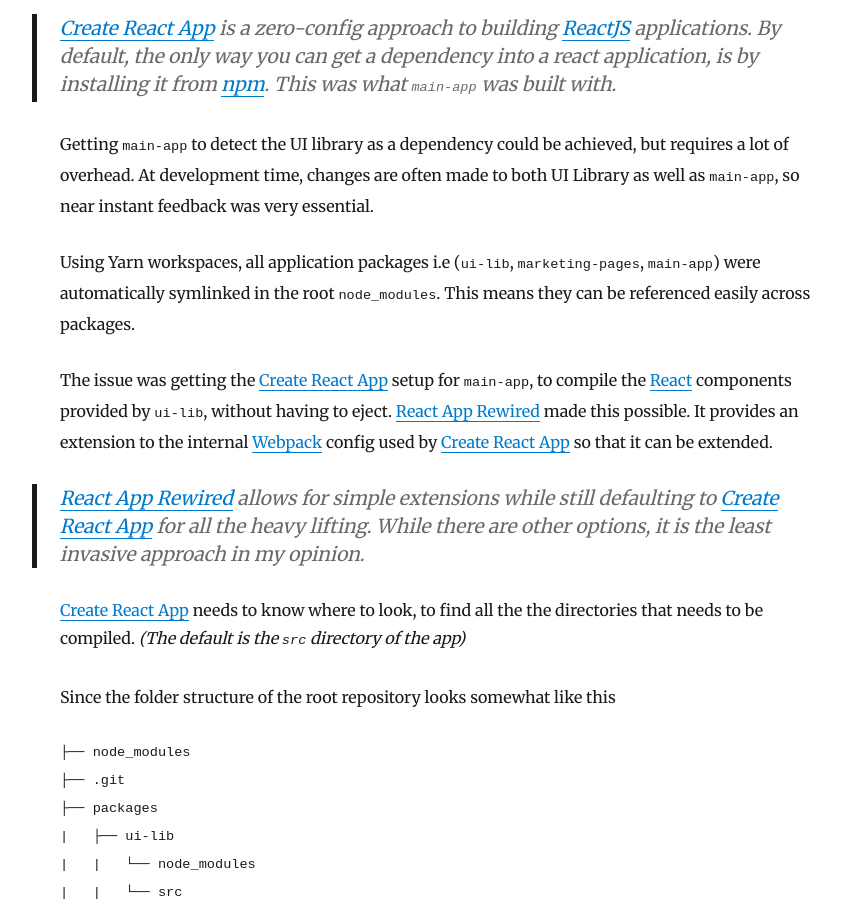
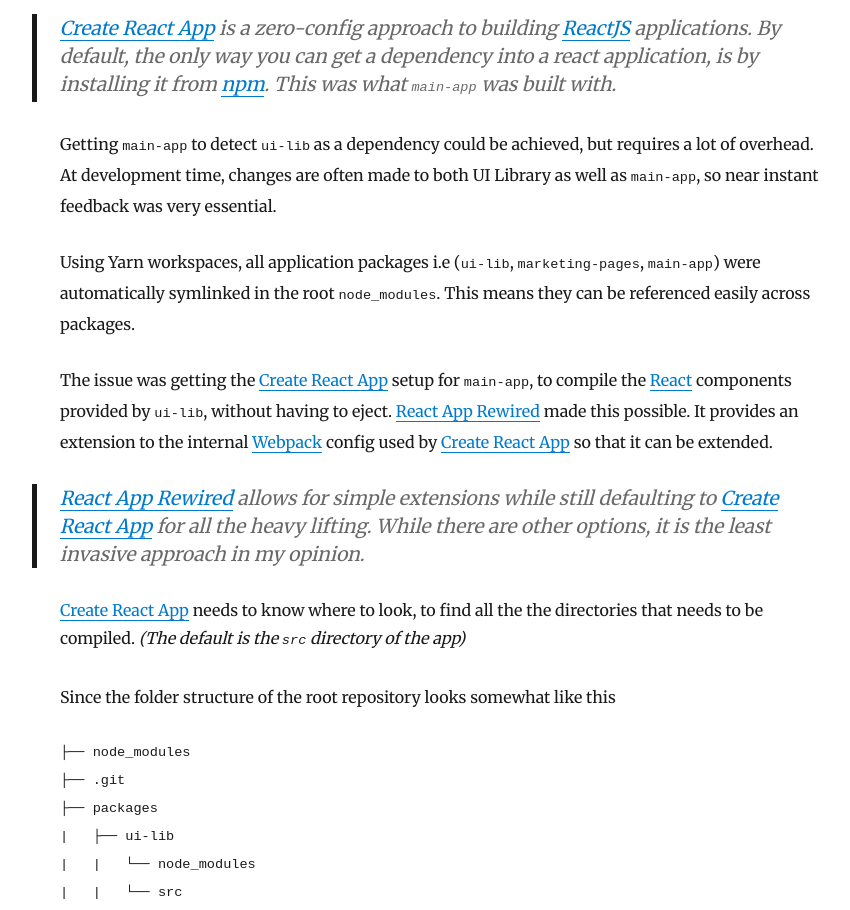
Before and after one commit to gbozee/beeola.me, a Gatsby site: page /scaling-frontend-codebase/ in a window 1280 px wide. Shown: the part 1780-2690 px from the top of the page, without its empty margins (195-1045 px from the left). Built offline with nearby package versions, Linux system fonts and the light colour scheme; Gatsby itself is replaced by a stand-in of ours; some packages are replaced by stand-ins of ours; code samples lack their colours.

Commit message:
minor change to ui-lib

```diff
--- a/content/blog/scaling-frontend-codebase/index.md
+++ b/content/blog/scaling-frontend-codebase/index.md
@@ -51,7 +51,7 @@
 
 > [Create React App]() is a zero-config approach to building [ReactJS]() applications. By default, the only way you can get a dependency into a react application, is by installing it from [npm](). This was what `main-app` was built with.
 
-Getting `main-app` to detect the UI library as a dependency could be achieved, but requires a lot of overhead. At development time, changes are often made to both UI Library as well as `main-app`, so near instant feedback was very essential.
+Getting `main-app` to detect `ui-lib` as a dependency could be achieved, but requires a lot of overhead. At development time, changes are often made to both UI Library as well as `main-app`, so near instant feedback was very essential.
 
 Using Yarn workspaces, all application packages i.e (`ui-lib`, `marketing-pages`, `main-app`) were automatically symlinked in the root `node_modules`. This means they can be referenced easily across packages.
 
```
